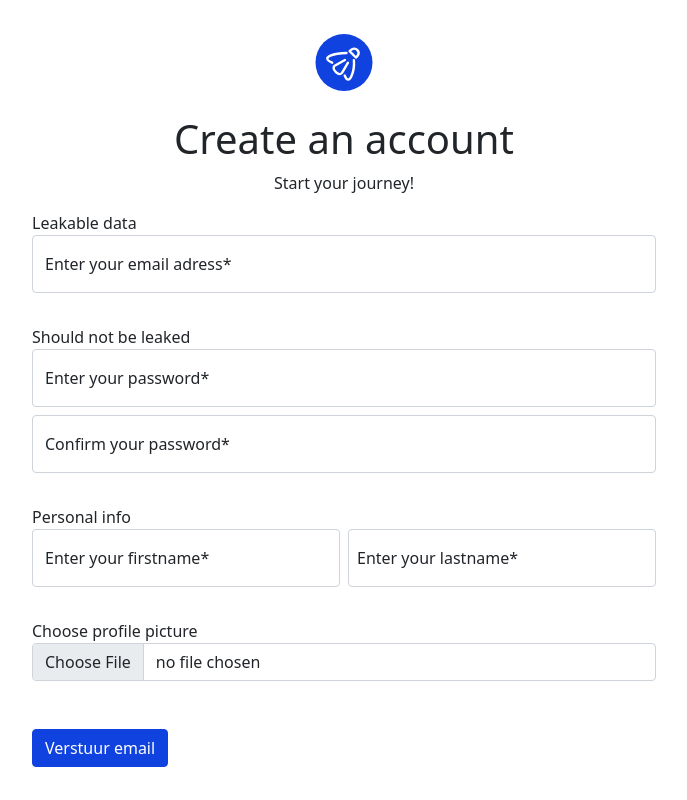
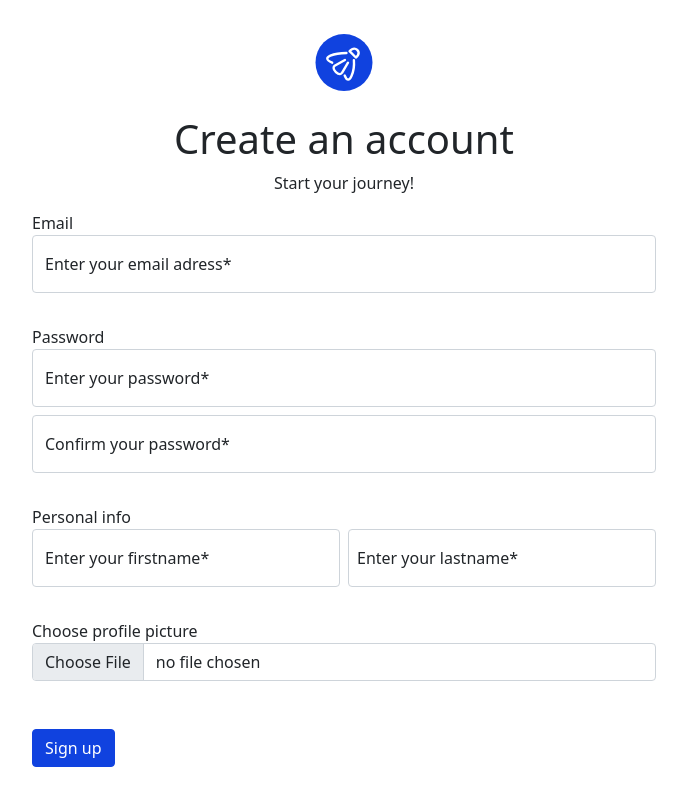
Before and after one commit to RobbeBierebeeck/phpEindbaas, a PHP site: page /register.php in a window 1280 px wide. Shown: the whole page, without its empty margins (296-983 px from the left). Run offline with PHP 8.4, Linux system fonts and the light colour scheme.

Commit message:
refractor: change Flamisch

```diff
--- a/register.php
+++ b/register.php
@@ -50,7 +50,7 @@ if (!empty($_POST)) {
                 <div class="alert alert-danger"><?php echo $error; ?></div>
             <?php endif; ?>
             <div class="mb-3 needs-validation">
-                <label>Leakable data</label>
+                <label>Email</label>
                 <div class="form-floating">
                     <input type="email" name="email" class="form-control email" id="emailInput" placeholder="name@example.com" required>
                     <label for="emailInput">Enter your email adress*</label>
@@ -58,7 +58,7 @@ if (!empty($_POST)) {
                 </div>
             </div>
             <div class="mt-3 mb-3">
-                <label>Should not be leaked</label>
+                <label>Password</label>
                 <div class="form-floating mb-2">
                     <input type="password" name="password" class="form-control" id="password" placeholder="name@example.com" required>
                     <label for="password">Enter your password*</label>
@@ -86,7 +86,7 @@ if (!empty($_POST)) {
                 <input type="file" name="profilePic" class="form-control" id="profilePic" accept=".png,.gif,.jpg,.webp">
             </div>
             <div class="col-12 pt-3">
-                <button type="submit" class="btn btn-primary">Verstuur email</button>
+                <button type="submit" class="btn btn-primary">Sign up</button>
             </div>
         </form>
     </div>
```
